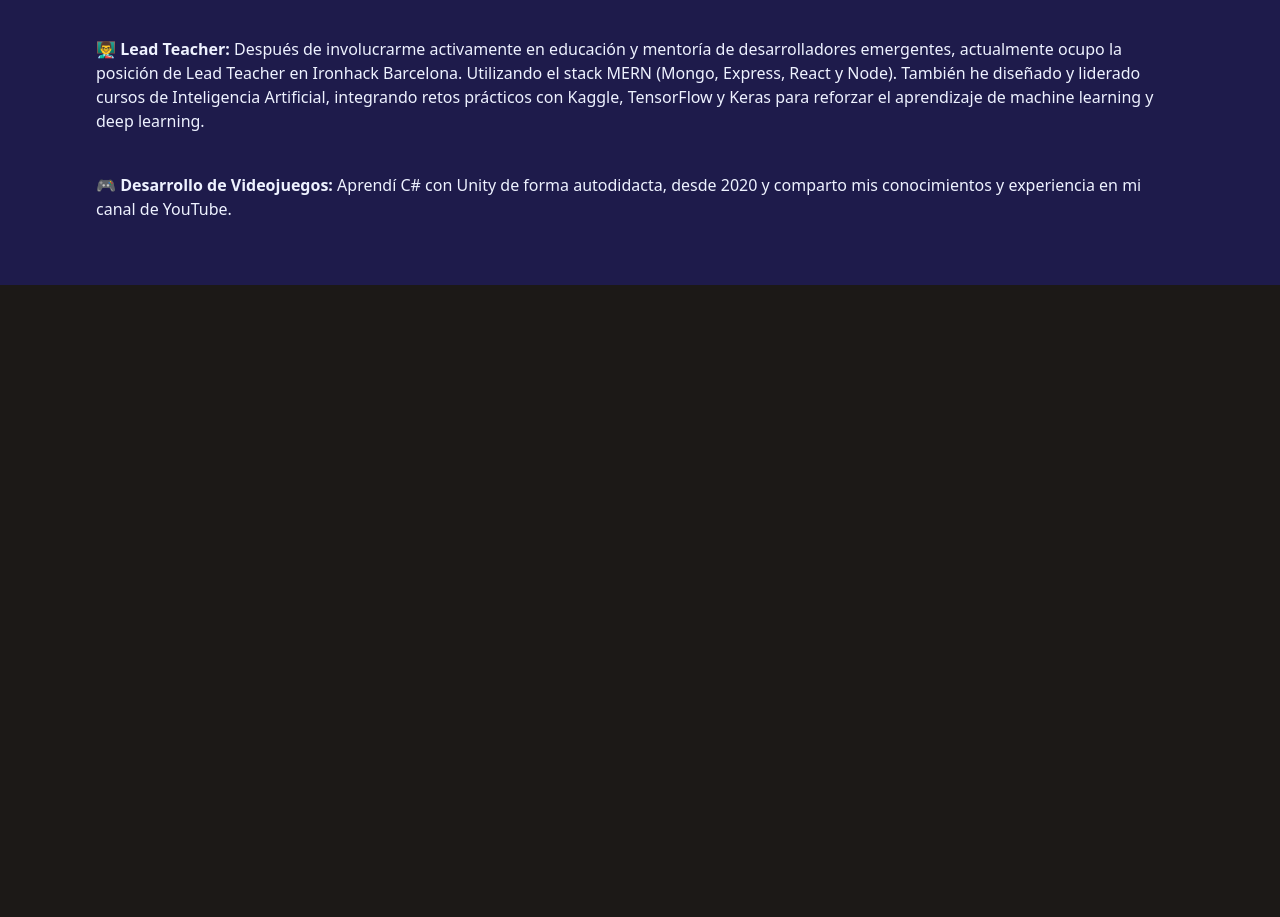
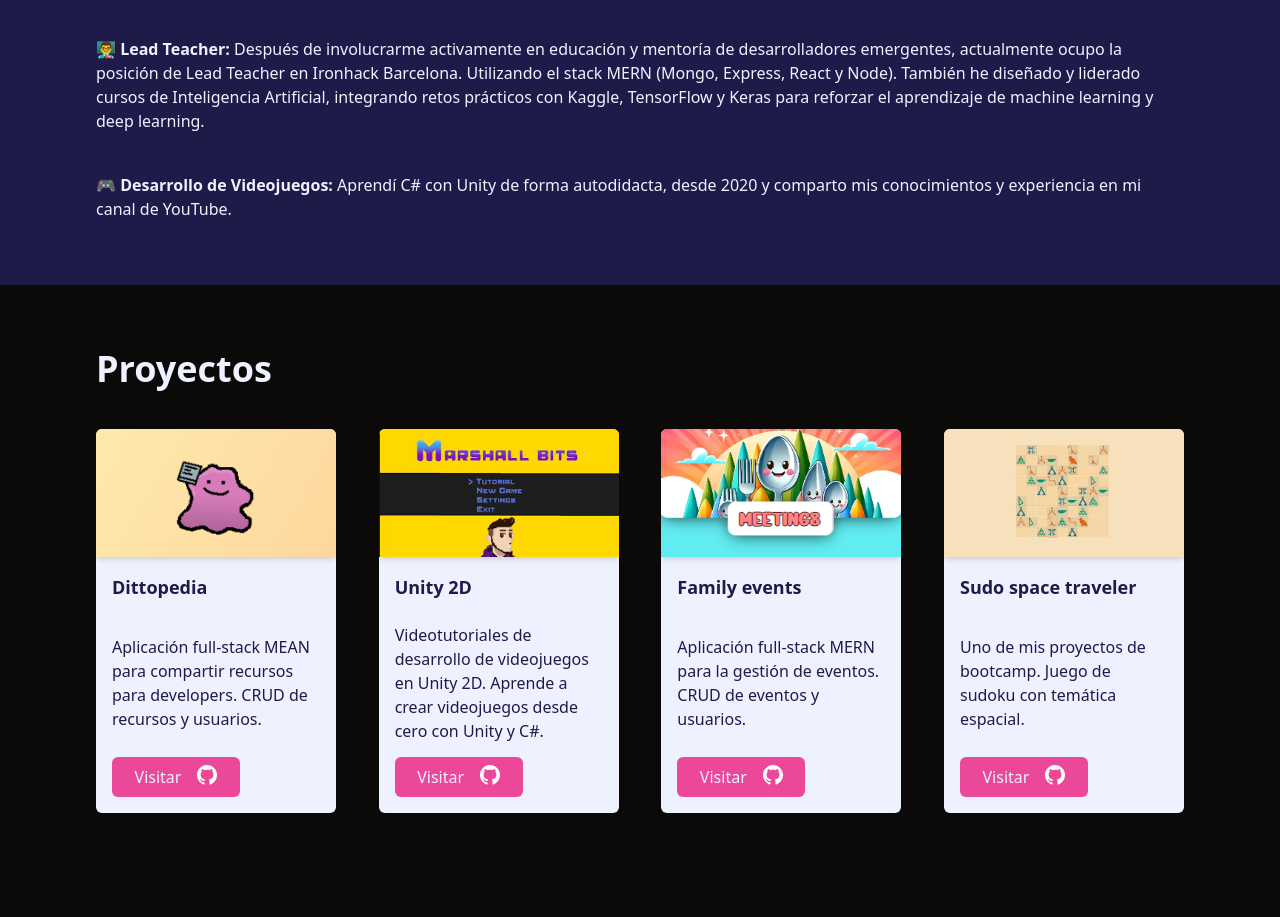
Before and after one commit to curso-tailwind/proyecto-1-portfolio, a website: page src/index.html in a window 1280 px wide. Shown: the part 751-1668 px from the top of the page. Before the commit the page ends 1036 px from the top, so only its background shows below. Drawn offline with Linux system fonts and the light colour scheme.

Commit message:
add projects

```diff
--- a/src/index.html
+++ b/src/index.html
@@ -5,24 +5,21 @@
     <meta name="viewport" content="width=device-width, initial-scale=1.0" />
     <link href="./output.css" rel="stylesheet" />
   </head>
-  <body class="bg-stone-900 text-indigo-50">
-    <nav class="bg-indigo-950 h-16 flex items-center justify-between px-24">
-      <h1>
-        <span
-          class="text-2xl font-black text-transparent bg-clip-text bg-gradient-to-r from-[#ff5d50] to-[#d31166]"
-        >
-          Marcel Bosch
-        </span>
-        <!-- <span>developer</span> -->
+  <body class="bg-stone-950 text-indigo-50">
+    <nav
+      class="bg-indigo-950 h-16 flex items-center justify-between shadow-md px-24 sticky top-0 z-10"
+    >
+      <h1
+        class="text-2xl font-black text-transparent bg-clip-text bg-gradient-to-r from-[#ff5d50] to-[#d31166]"
+      >
+        <a href="#hero"> &lt; Marcel Bosch  /&gt</a>
       </h1>
       <ul class="flex w-1/2 justify-between font-bold">
         <li>
-          <a href="#" class="hover:underline">Sobre mi</a>
+          <a href="#about-me" class="hover:underline">Sobre mi</a>
         </li>
         <li>
-          <a href="#" class="hover:underline"
-            >Proyectos</a
-          >
+          <a href="#projects" class="hover:underline">Proyectos</a>
         </li>
         <li>
           <a href="#" class="hover:underline">Reviews</a>
@@ -30,17 +27,19 @@
       </ul>
     </nav>
 
-    <section class="flex items-center justify-between px-24 py-16">
+    <section id="hero" class="flex items-center justify-between px-24 py-16">
       <img
         class="rounded-full w-60"
         src="https://media.licdn.com/dms/image/v2/D4E03AQFYmEb2jiDvxA/profile-displayphoto-shrink_800_800/profile-displayphoto-shrink_800_800/0/1728552961187?e=1740009600&v=beta&t=pZ-Wa48Unn1VP963ZGhPIV9LB23gYkA22NkXBzostlo"
         alt=""
       />
       <article class="w-1/2 flex flex-col gap-10">
-        <h2 class="text-6xl">¡Hola!</h2>
-        <p>
-          Soy Marcel, un desarrollador full-stack y profesor de programación.
-        </p>
+        <h2
+          class="text-6xl text-2xl font-black text-transparent bg-clip-text bg-gradient-to-r from-[#ff5d50] to-[#d31166]"
+        >
+          ¡Hola!
+        </h2>
+        <p>Soy Marcel, un desarrollador full-stack y mentor de programación.</p>
         <ul class="flex justify-between w-1/3">
           <li>
             <a
@@ -58,9 +57,9 @@
         </ul>
       </article>
     </section>
-    <section>
-      <article class="bg-indigo-950 px-24 py-16 text-indigo-50 flex flex-col gap-10">
-        <h3 class="text-4xl">Sobre mi</h3>
+    <section id="about-me" class="px-24 py-16 bg-indigo-950">
+      <article class="text-indigo-50 flex flex-col gap-10">
+        <h3 class="text-4xl font-bold">Sobre mi</h3>
         <p>
           <span class="font-bold">🎵 Creatividad y Tecnología:</span> Como
           músico y desarrollador, me encanta fusionar la expresión creativa con
@@ -95,5 +94,123 @@
         </p>
       </article>
     </section>
+    <section id="projects" class="px-24 py-16">
+      <h3 class="text-4xl font-bold">Proyectos</h3>
+      <ul class="flex py-10 flex-wrap gap-10 justify-between text-indigo-950">
+        <li class="w-60 h-96 bg-indigo-50 overflow-hidden rounded-md">
+          <img
+            src="./assets/project-3.png"
+            alt="proyecto-3"
+            class="h-1/3 w-full object-cover shadow-md"
+          />
+          <article class="p-4 flex flex-col justify-between h-2/3">
+            <h4 class="font-bold text-lg mb-2">Dittopedia</h4>
+            <p>
+              Aplicación full-stack MEAN para compartir recursos para
+              developers. CRUD de recursos y usuarios.
+            </p>
+            <a
+              href="https://github.com/Marshall-Bits?tab=repositories&q=dittopedia&type=&language=&sort="
+              target="_blank"
+            >
+              <button
+                class="bg-pink-500 py-2 w-32 flex justify-center gap-4 align-middle text-indigo-50 rounded-md"
+              >
+                Visitar
+                <img
+                  class="w-5"
+                  src="./assets/github-logo.svg"
+                  alt="github-logo"
+                />
+              </button>
+            </a>
+          </article>
+        </li>
+        <li class="w-60 h-96 bg-indigo-50 overflow-hidden rounded-md">
+          <img
+            src="./assets/project-1.png"
+            alt="proyecto-1"
+            class="h-1/3 w-full object-cover shadow-md"
+          />
+          <article class="p-4 flex flex-col justify-between h-2/3">
+            <h4 class="font-bold text-lg mb-2">Unity 2D</h4>
+            <p>
+              Videotutoriales de desarrollo de videojuegos en Unity 2D. Aprende
+              a crear videojuegos desde cero con Unity y C#.
+            </p>
+            <a href="https://www.youtube.com/@marshallbits" target="_blank">
+              <button
+                class="bg-pink-500 py-2 w-32 flex justify-center gap-4 align-middle text-indigo-50 rounded-md"
+              >
+                Visitar
+                <img
+                  class="w-5"
+                  src="./assets/github-logo.svg"
+                  alt="github-logo"
+                />
+              </button>
+            </a>
+          </article>
+        </li>
+        <li class="w-60 h-96 bg-indigo-50 overflow-hidden rounded-md">
+          <img
+            src="./assets/project-2.png"
+            alt="proyecto-2"
+            class="h-1/3 w-full object-cover shadow-md"
+          />
+          <article class="p-4 flex flex-col justify-between h-2/3">
+            <h4 class="font-bold text-lg mb-2">Family events</h4>
+            <p>
+              Aplicación full-stack MERN para la gestión de eventos. <br />
+              CRUD de eventos y usuarios.
+            </p>
+            <a
+              href="https://github.com/Marshall-Bits?tab=repositories&q=family-events&type=&language=&sort="
+              target="_blank"
+            >
+              <button
+                class="bg-pink-500 py-2 w-32 flex justify-center gap-4 align-middle text-indigo-50 rounded-md"
+              >
+                Visitar
+                <img
+                  class="w-5"
+                  src="./assets/github-logo.svg"
+                  alt="github-logo"
+                />
+              </button>
+            </a>
+          </article>
+        </li>
+        <li class="w-60 h-96 bg-indigo-50 overflow-hidden rounded-md">
+          <img
+            src="./assets/project-4.png"
+            alt="proyecto-4"
+            class="h-1/3 w-full object-cover shadow-md"
+          />
+          <article class="p-4 flex flex-col justify-between h-2/3">
+            <h4 class="font-bold text-lg mb-2">Sudo space traveler</h4>
+            <p>
+              Uno de mis proyectos de bootcamp. Juego de sudoku con temática
+              espacial.
+            </p>
+            <a
+              href="https://github.com/Marshall-Bits/sudoku--project"
+              target="_blank"
+            >
+              <button
+                class="bg-pink-500 py-2 w-32 flex justify-center gap-4 align-middle text-indigo-50 rounded-md"
+              >
+                Visitar
+                <img
+                  class="w-5"
+                  src="./assets/github-logo.svg"
+                  alt="github-logo"
+                />
+              </button>
+            </a>
+          </article>
+        </li>
+      </ul>
+    </section>
   </body>
 </html>
```
Also changed, not shown: src/assets/project-1.png (added), src/assets/project-2.png (added), src/assets/project-3.png (added), src/assets/project-4.png (added), src/output.css.
